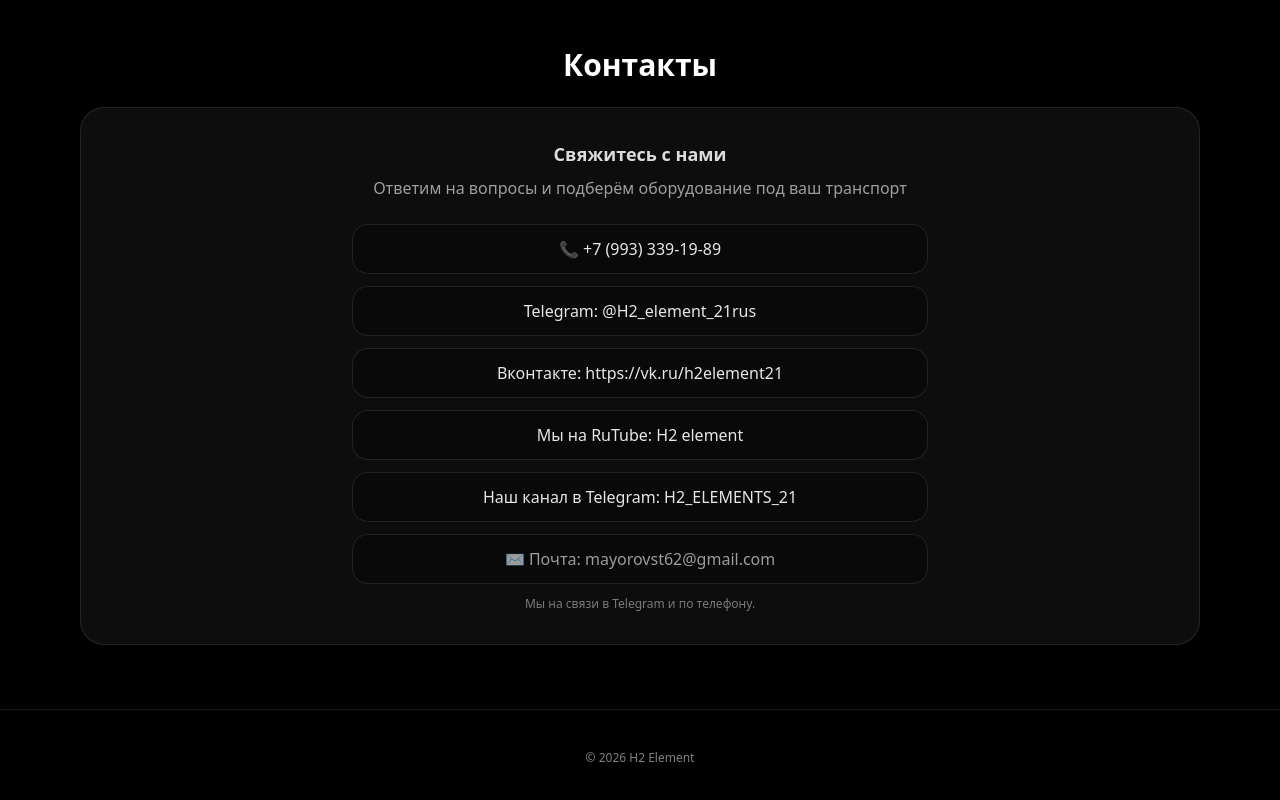
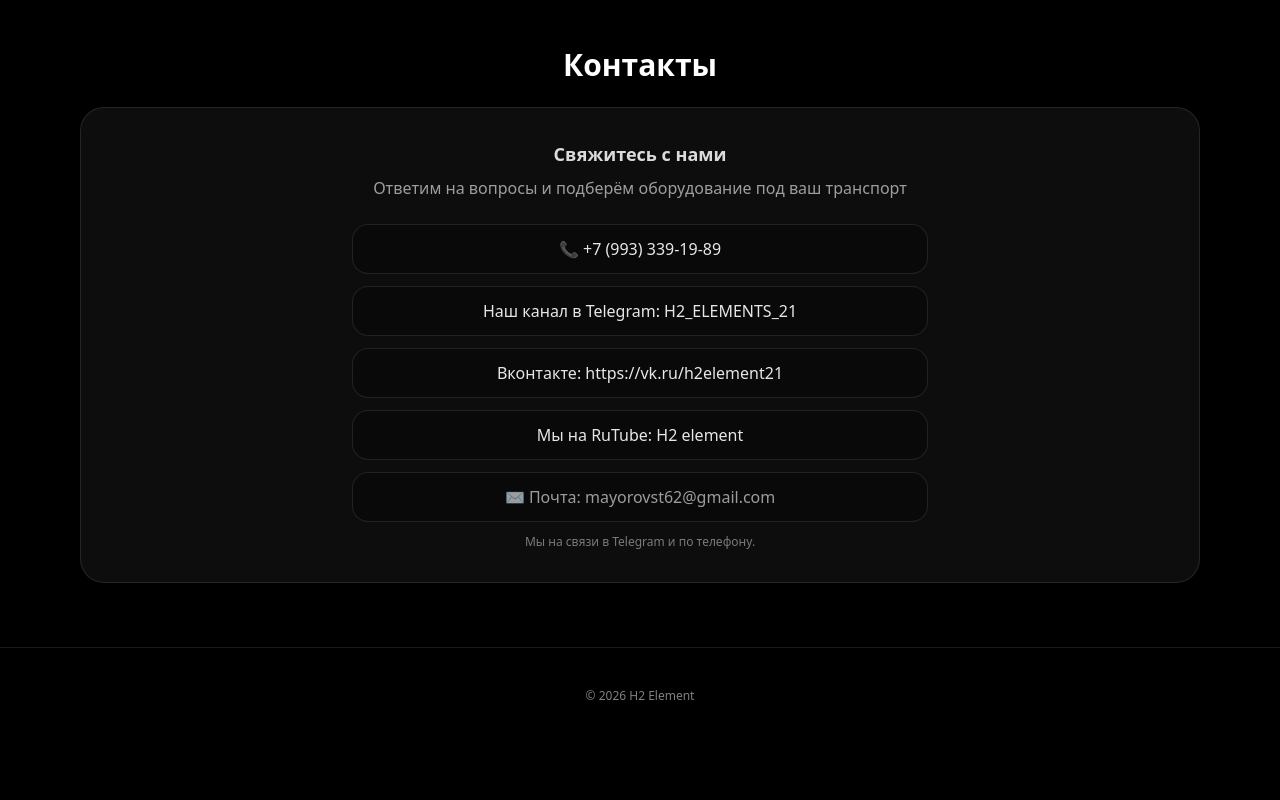
Before and after one commit to VladimirMatveew/h2-site, a Next.js app: page / in a window 1280 px wide. Shown: the part 2577-3377 px from the top of the page. After the commit the page ends 3321 px from the top, so only its background shows below. Built offline with nearby package versions, Linux system fonts and the light colour scheme.

Commit message:
Update page.tsx
Изменил ссылки наш канал ТГ и получить рассчет на тг личка

```diff
--- a/app/page.tsx
+++ b/app/page.tsx
@@ -665,7 +665,7 @@
                 </div>
 
                 <a
-                  href="#contacts"
+                  href="https://t.me/H2_element_21rus"
                   className="mt-5 inline-flex w-full items-center justify-center gap-2 rounded-2xl bg-[#FD7900] px-5 py-3 font-semibold text-black transition hover:bg-[#FA7800]"
                 >
                   Получить расчёт под мой транспорт{" "}
@@ -741,12 +741,12 @@
                 </a>
 
                 <a
-                  href="https://t.me/H2_element_21rus"
+                  href="https://t.me/H2_ELEMENTS_21"
                   target="_blank"
                   rel="noreferrer"
                   className="rounded-2xl border border-white/10 bg-black/30 px-5 py-3 text-white/90 hover:border-white/20 transition"
                 >
-                  Telegram: @H2_element_21rus
+                  Наш канал в Telegram: H2_ELEMENTS_21
                 </a>
 
                 <a
@@ -767,16 +767,6 @@
                   Мы на RuTube: H2 element
                 </a>
 
-
-                 <a
-                  href="https://t.me/H2_ELEMENTS_21"
-                  target="_blank"
-                  rel="noreferrer"
-                  className="rounded-2xl border border-white/10 bg-black/30 px-5 py-3 text-white/90 hover:border-white/20 transition"
-                >
-                  Наш канал в Telegram: H2_ELEMENTS_21
-                </a>
-
                 <div className="rounded-2xl border border-white/10 bg-black/30 px-5 py-3 text-white/60">
                   ✉️ Почта: mayorovst62@gmail.com
                 </div>
```
